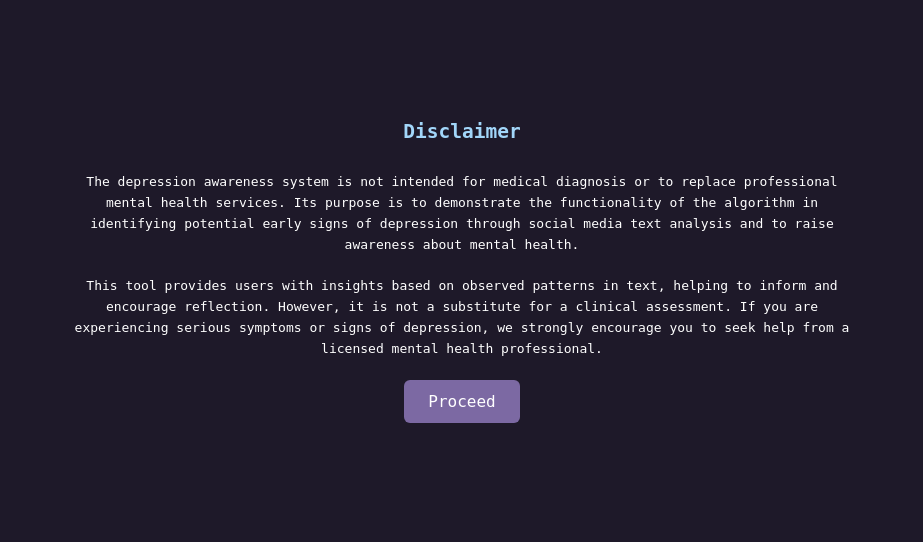
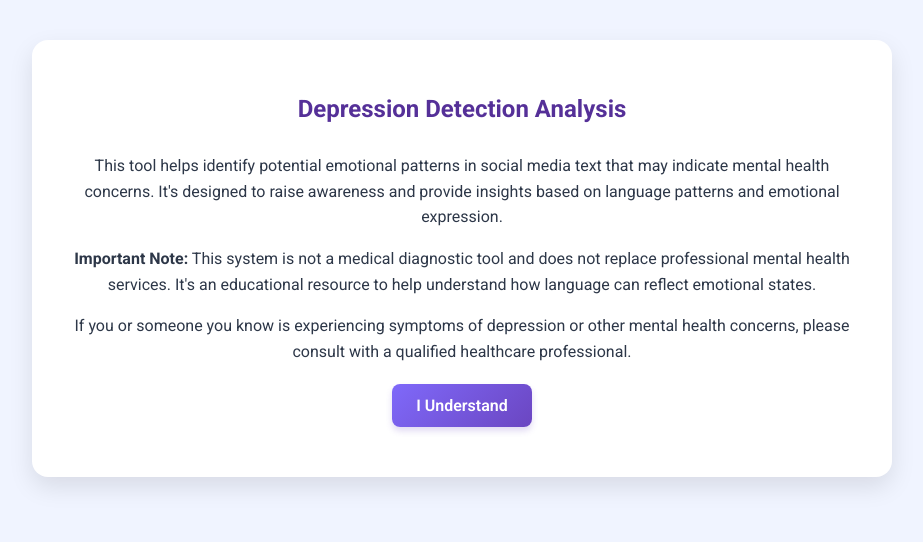
Before and after one commit to PLAWD/DepressionDetection, a Flask app: page / in a window 1280 px wide. Shown: the top 542 px of the page, without its empty margins (178-1101 px from the left). Run offline with Flask 3, Linux system fonts and the light colour scheme; parts of the project's set-up code (start-up, migrations or seed data) failed here and were passed over.

Commit message:
COLOR CHANGE UI
Change UI colors to be more vibrant and  less depressing.

```diff
--- a/frontend/styles/main.css
+++ b/frontend/styles/main.css
@@ -1,17 +1,29 @@
 /* General styles */
+:root {
+    --primary-color: #6b46c1;
+    --primary-light: #8a6aea;
+    --primary-dark: #553098;
+    --accent-color: #38b2ac;
+    --accent-light: #4fd1ca;
+    --background-color: #f0f4ff;
+    --card-bg: #ffffff;
+    --text-color: #2d3748;
+    --text-light: #4a5568;
+    --danger: #e53e3e;
+    --danger-dark: #c53030;
+    --gradient-start: #7f69fa;
+    --gradient-end: #6b46c1;
+}
+
 body {
-    background-color: #1e1929;
-    color: white;
-    font-family: monospace;
+    background-color: var(--background-color);
+    color: var(--text-color);
+    font-family: 'Roboto', 'Open Sans', sans-serif;
     text-align: center;
-    padding: 80px 20px;
-    transition: background-color 0.5s ease;
+    padding: 40px 20px;
+    transition: all 0.5s ease;
     margin: 0;
     line-height: 1.6;
-}
-
-body.switch {
-    background-color: #4d3f57;
 }
 
 .hidden {
@@ -20,106 +32,133 @@ body.switch {
 
 /* Button styles */
 .button {
-    background-color: #7c69a3;
+    background: linear-gradient(135deg, var(--gradient-start), var(--gradient-end));
     color: white;
     padding: 12px 24px;
     margin-top: 30px;
     border: none;
-    border-radius: 6px;
-    font-family: monospace;
+    border-radius: 8px;
+    font-family: inherit;
     cursor: pointer;
     font-size: 16px;
-    transition: background-color 0.3s ease;
+    font-weight: 600;
+    transition: transform 0.3s ease, box-shadow 0.3s ease;
     display: block;
     margin: 20px auto;
+    box-shadow: 0 4px 6px rgba(107, 70, 193, 0.2);
 }
 
 .button:hover {
-    background-color: #9780c4;
+    transform: translateY(-2px);
+    box-shadow: 0 6px 12px rgba(107, 70, 193, 0.3);
+}
+
+.button:active {
+    transform: translateY(0);
 }
 
 .end-button {
-    background-color: #f44336;
+    background: linear-gradient(135deg, #f56565, var(--danger));
 }
 
 .end-button:hover {
-    background-color: #d32f2f;
+    box-shadow: 0 6px 12px rgba(229, 62, 62, 0.3);
 }
 
 /* Form styles */
 .search-box {
-    background-color: white;
-    border-radius: 8px;
+    background-color: var(--card-bg);
+    border-radius: 12px;
     width: 80%;
     max-width: 600px;
-    padding: 10px;
+    padding: 12px 16px;
     margin: 20px auto;
     display: flex;
     align-items: center;
-    color: black;
-    box-shadow: 0 4px 8px rgba(0, 0, 0, 0.2);
+    color: var(--text-color);
+    box-shadow: 0 4px 12px rgba(0, 0, 0, 0.1);
+    transition: transform 0.3s ease, box-shadow 0.3s ease;
+    border: 1px solid rgba(107, 70, 193, 0.1);
+}
+
+.search-box:focus-within {
+    transform: translateY(-2px);
+    box-shadow: 0 6px 16px rgba(107, 70, 193, 0.15);
+    border-color: var(--primary-light);
 }
 
 .search-box .icon {
-    margin-right: 10px;
-    color: #555;
+    margin-right: 12px;
+    color: var(--primary-color);
+    font-size: 18px;
 }
 
 input[type="text"] {
     border: none;
     flex: 1;
     padding: 10px;
-    font-family: monospace;
+    font-family: inherit;
     font-size: 16px;
     outline: none;
+    color: var(--text-color);
 }
 
 a {
-    color: #a2d6f9;
+    color: var(--primary-color);
     text-decoration: none;
     transition: color 0.3s ease;
+    font-weight: 500;
 }
 
 a:hover {
-    color: #d4eaff;
+    color: var(--primary-light);
     text-decoration: underline;
 }
 
 /* Results container */
 .result-container {
     margin: 30px auto;
-    padding: 20px;
-    background-color: rgba(0, 0, 0, 0.2);
-    border-radius: 10px;
+    padding: 25px;
+    background-color: var(--card-bg);
+    border-radius: 16px;
     max-width: 700px;
+    box-shadow: 0 8px 16px rgba(0, 0, 0, 0.1);
+    border: 1px solid rgba(107, 70, 193, 0.1);
 }
 
 /* Organizations section */
 .organizations {
     margin-top: 40px;
-    background-color: rgba(0, 0, 0, 0.2);
-    padding: 20px;
-    border-radius: 10px;
+    background-color: var(--card-bg);
+    padding: 25px;
+    border-radius: 16px;
     max-width: 600px;
     margin-left: auto;
     margin-right: auto;
+    box-shadow: 0 8px 16px rgba(0, 0, 0, 0.1);
+    border-top: 4px solid var(--accent-color);
 }
 
 /* Headings */
 h2 {
     margin-bottom: 25px;
-    color: #a2d6f9;
+    color: var(--primary-dark);
+    font-weight: 700;
 }
 
 h3 {
-    color: #a2d6f9;
+    color: var(--primary-color);
+    font-weight: 600;
 }
 
 /* Screen containers */
 #screen1, #screen2, #screen3 {
     max-width: 800px;
     margin: 0 auto;
-    padding: 20px;
+    padding: 30px;
+    background-color: var(--card-bg);
+    border-radius: 16px;
+    box-shadow: 0 10px 25px rgba(0, 0, 0, 0.1);
 }
 
 /* Chart styles */
--- a/frontend/templates/index.html
+++ b/frontend/templates/index.html
@@ -1,52 +1,62 @@
 <!DOCTYPE html>
-<html>
+<html lang="en">
 <head>
-    <title>Depression Detection Tool</title>
+    <meta charset="UTF-8">
+    <meta name="viewport" content="width=device-width, initial-scale=1.0">
+    <title>Mental Health Analysis Tool</title>
+    <link href="https://fonts.googleapis.com/css2?family=Roboto:wght@400;500;600;700&display=swap" rel="stylesheet">
     <link rel="stylesheet" href="{{ url_for('serve_styles', filename='main.css') }}">
     <script src="https://cdnjs.cloudflare.com/ajax/libs/Chart.js/3.9.1/chart.min.js"></script>
 </head>
 <body>
     <!-- Disclaimer Screen -->
     <div id="screen1" {% if session.get('passed_disclaimer', False) %}class="hidden"{% endif %}>
-        <h2>Disclaimer</h2>
+        <h2>Depression Detection Analysis</h2>
         <p>
-            The depression awareness system is not intended for medical diagnosis or to replace professional mental health services.
-            Its purpose is to demonstrate the functionality of the algorithm in identifying potential early signs of depression through
-            social media text analysis and to raise awareness about mental health.
-            <br><br>
-            This tool provides users with insights based on observed patterns in text, helping to inform and encourage reflection.
-            However, it is not a substitute for a clinical assessment. If you are experiencing serious symptoms or signs of depression,
-            we strongly encourage you to seek help from a licensed mental health professional.
+            This tool helps identify potential emotional patterns in social media text that may indicate mental health concerns.
+            It's designed to raise awareness and provide insights based on language patterns and emotional expression.
+        </p>
+        <p>
+            <strong>Important Note:</strong> This system is not a medical diagnostic tool and does not replace professional
+            mental health services. It's an educational resource to help understand how language can reflect emotional states.
+        </p>
+        <p>
+            If you or someone you know is experiencing symptoms of depression or other mental health concerns,
+            please consult with a qualified healthcare professional.
         </p>
         <form action="{{ url_for('acknowledge_disclaimer') }}" method="POST">
-            <button type="submit" class="button">Proceed</button>
+            <button type="submit" class="button">I Understand</button>
         </form>
     </div>
 
     <!-- Detection Screen -->
     <div id="screen2" class="{% if not session.get('passed_disclaimer', False) %}hidden{% endif %} main-screen">
-        <h2>Early Sign of Depression Detection</h2>
+        <h2>Depression Detection Analysis</h2>
+        <p>Analyze Twitter posts to identify emotional patterns and potential signs of mental health concerns.</p>
+
         <form id="detectionForm">
             <div class="search-box">
                 <span class="icon">@</span>
                 <input type="text" name="username" id="username" placeholder="Enter Twitter username..." required>
             </div>
-            <button type="button" id="analyzeTweetsBtn" class="button">Fetch Tweets</button>
+            <button type="button" id="analyzeTweetsBtn" class="button">Analyze Profile</button>
         </form>
 
         <div id="loadingContainer" class="loading-container hidden">
             <div class="loading-bar-container">
                 <div class="loading-bar"></div>
             </div>
-            <p class="loading-text">Analyzing tweets...</p>
+            <p class="loading-text">Processing data and analyzing emotional patterns...</p>
         </div>
 
         <div id="resultContainer" class="result-container hidden">
+            <h3>Analysis Results</h3>
             <p id="resultText"></p>
 
-            <!-- This is the chart container that will be shown immediately -->
+            <!-- Chart container -->
             <div id="chartContainer" class="chart-container hidden">
-                <h3>Emotion Distribution:</h3>
+                <h3 class="chart-title">Emotional Expression Profile</h3>
+                <p class="chart-subtitle">Distribution of emotions detected in recent posts</p>
                 <div class="chart-wrapper">
                     <canvas id="emotionChart"></canvas>
                 </div>
@@ -61,7 +71,7 @@
         <div id="tweetModal" class="modal hidden">
             <div class="modal-content">
                 <span class="close-button">&times;</span>
-                <h3 id="modalTitle">Tweets</h3>
+                <h3 id="modalTitle">Examples</h3>
                 <div id="modalTweets" class="modal-tweets-container">
                     <!-- Tweet examples will be inserted here -->
                 </div>
@@ -69,13 +79,13 @@
         </div>
 
         <div class="organizations">
-            <h3>Mental Health Resources</h3>
-            <p><a href="tel:+63289214958">Philippine Mental Health Organization<br>(02) 8921 4958</a></p>
-            <p><a href="tel:+639178998727">National Mental Health Center<br>tel. 1553 / cel. 0917-899-8727</a></p>
+            <h3>Mental Health Organizations</h3>
+            <p><a href="tel:+63289214958">Philippine Mental Health Association<br>(02) 8921 4958</a></p>
+            <p><a href="tel:+639178998727">National Center for Mental Health Crisis Hotline<br>tel. 1553 / cel. 0917-899-8727</a></p>
         </div>
 
         <!-- End button for main page -->
-        <button id="mainEndButton" class="button end-button" onclick="location.href='/'">End</button>
+        <button id="mainEndButton" class="button end-button" onclick="location.href='/'">End Session</button>
     </div>
 
     <script src="{{ url_for('serve_scripts', filename='scripts.js') }}"></script>
```
Also changed, not shown: other parts of frontend/styles/main.css (+109 -49 lines).
